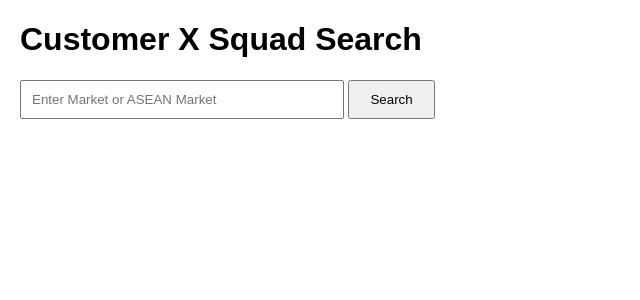
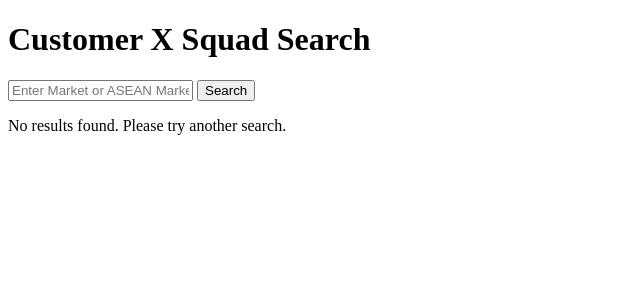
Before and after one commit to programmingBae/squad-coverage, a Flask app: page / in a window 1280 px wide. Shown: the top 300 px of the page, without its empty margins (0-640 px from the left). Run offline with Flask 2, Linux system fonts and the light colour scheme.

Commit message:
changes about search filter

```diff
--- a/app.py
+++ b/app.py
@@ -13,9 +13,14 @@ def index():
 @app.route('/search', methods=['POST'])
 def search():
     search_term = request.form['search_term']
-    search_results = data[(data['Market'].str.contains(search_term, case=False)) |
-                          (data['ASEAN Market'].str.contains(search_term, case=False))]
+
+    # Search for the client in the 'Market' or other relevant columns
+    search_results = data[(data['Market'].str.contains(search_term, case=False, na=False)) |
+                          (data['ASEAN Market'].str.contains(search_term, case=False, na=False))]  # Add more columns if needed
+
+    # Render results if found
     return render_template('index.html', tables=[search_results.to_html(classes='data')], search_term=search_term)
+
 
 # Necessary for vercel deployment
 if __name__ == "__main__":
--- a/templates/index.html
+++ b/templates/index.html
@@ -3,8 +3,7 @@
 <head>
     <meta charset="UTF-8">
     <meta name="viewport" content="width=device-width, initial-scale=1.0">
-    <title>Customer Search</title>
-    <link rel="stylesheet" href="{{ url_for('static', filename='style.css') }}">
+    <title>Customer X Squad Search</title>
 </head>
 <body>
     <h1>Customer X Squad Search</h1>
@@ -18,6 +17,8 @@
         {% for table in tables %}
             {{ table|safe }}
         {% endfor %}
+    {% else %}
+        <p>No results found. Please try another search.</p>
     {% endif %}
 </body>
 </html>
```
